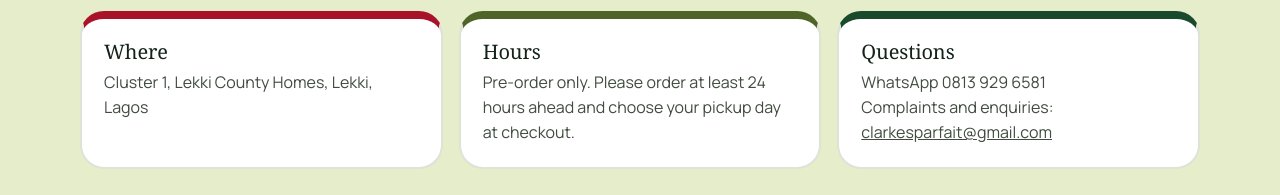
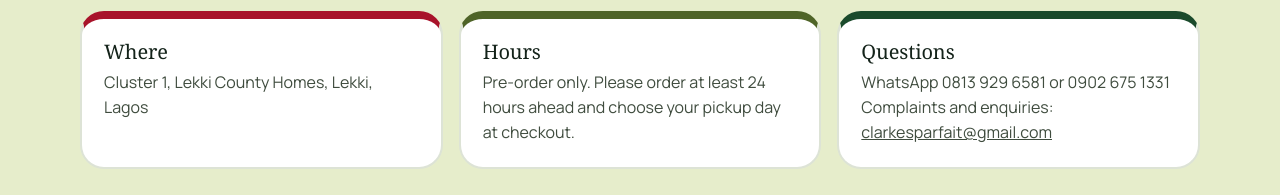
Before and after one commit to nefeclarke-star/Clarkes-Goodness, a plain HTML site: page index.html in a window 1280 px wide. Shown: the part 10074-10269 px from the top of the page. Drawn offline with Linux system fonts and the light colour scheme; a web font is replaced by a local one.

Commit message:
Add second WhatsApp number 0902 675 1331
Co-Authored-By: Claude Sonnet 5.5 <noreply@anthropic.com>
Claude-Session: https://claude.ai/code/session_012fTJf4jDtAS5C2xYeXDbCC

```diff
--- a/index.html
+++ b/index.html
@@ -573,6 +573,7 @@ footer.band { padding: 22px 16px; }
 var CONFIG = {
   sample: false,
   whatsapp: "2348139296581",
+  whatsapp2: "2349026751331",   // second WhatsApp number
   paystackPublicKey: "",              // leave empty: payment is by bank transfer
   cash: false,                        // set to true to also offer pay on pickup or delivery
   delivery: true,
@@ -582,7 +583,7 @@ var CONFIG = {
   freeUntilLabel: "30 November 2026",
   address: "Cluster 1, Lekki County Homes, Lekki, Lagos",
   hours: "Pre-order only. Please order at least 24 hours ahead and choose your pickup day at checkout.",
-  contact: "WhatsApp 0813 929 6581",
+  contact: "WhatsApp 0813 929 6581 or 0902 675 1331",
   email: "clarkesparfait@gmail.com",  // complaints and enquiries email
   cupsSold: 501,                      // update this number as your sales grow
   windows: ["Morning", "Afternoon", "Evening"],
```
